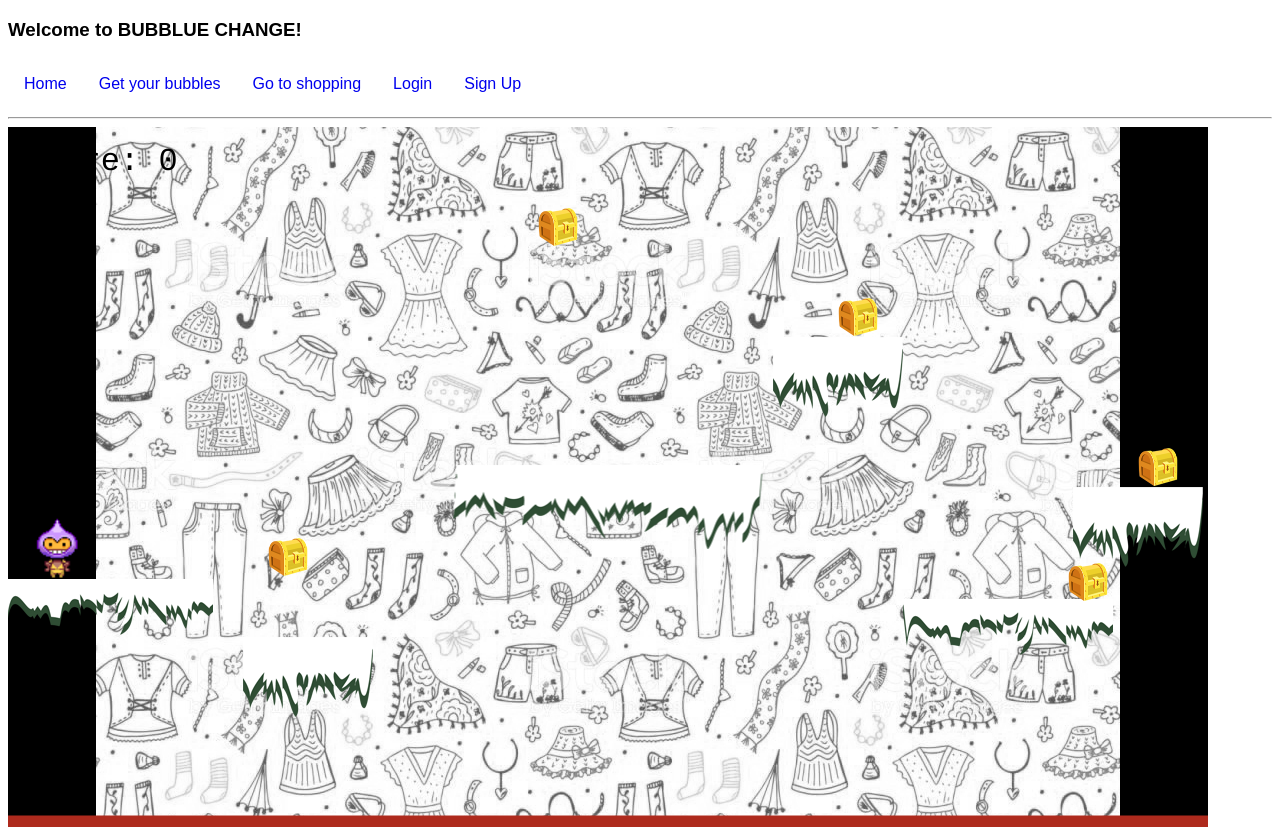
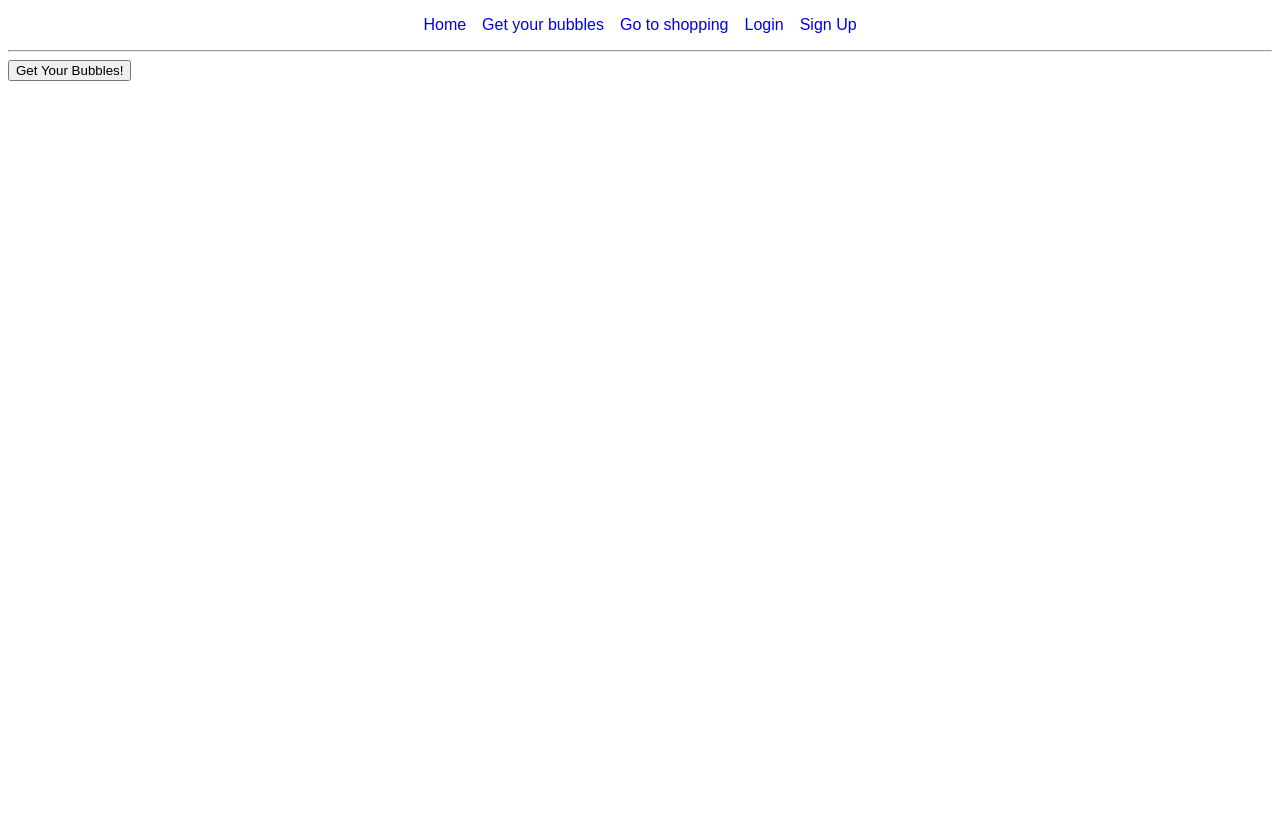
Before and after one commit to kasidikaishi/BubbleChange, a React app: page /bubblegame in a window 1280 px wide. After the commit the page ends 800 px from the top, so only its background shows below. Built offline with nearby package versions, Linux system fonts and the light colour scheme; animation ran at ten frames a second.

Commit message:
set up game interface, launcher rotation and launch bubble successful

```diff
--- a/client/components/BubbleGame.js
+++ b/client/components/BubbleGame.js
@@ -3,16 +3,26 @@ import Phaser from 'phaser'
 import BubbleScene from './BubbleScene'
 
 class BubbleGame extends React.Component {
+  constructor() {
+    super()
+    this.state = {
+      game: false,
+    }
+    this.handleClick = this.handleClick.bind(this);
+  }
 
-  componentDidMount() {
+  handleClick() {
+    this.setState({
+      game: true,
+    })
     const config = {
       type: Phaser.AUTO,
-      width: 1200,
-      height: 700,
+      width: 1260,
+      height: 580,
       physics: {
         default: 'arcade',
         arcade: {
-          gravity: { y: 300 },
+          gravity: { y: 0 },
           debug: false
         }
       },
@@ -23,7 +33,10 @@ class BubbleGame extends React.Component {
 
   render() {
     return (
-      <div id="phaser-game">
+      <div>
+        {this.state.game ? '' : (
+          <button type="button" onClick={this.handleClick}>Get Your Bubbles!</button>
+        )}
       </div>
     )
   }
--- a/client/components/BubbleScene.js
+++ b/client/components/BubbleScene.js
@@ -1,114 +1,175 @@
 import Phaser from "phaser";
 
 var plateform;
-var downform;
-var player;
+var launcher;
 var cursors;
-var treasure;
 var score = 0;
 var scoreText;
+
+var bubbles;
+var launchedBubble;
+var launchedBubbles;
+
+var stats;
+var speed;
+var lastFired = 0;
+var isDown = false;
+var mouseX = 0;
+var mouseY = 0;
+
 
 export default class BubbleScene extends Phaser.Scene{
 
   preload() {
-    this.load.image('background', 'assets/background.jpg')
-    this.load.image('landDown', 'assets/landDown.png')
-    this.load.image('plateform-01', 'assets/plateform-01.png')
-    this.load.image('plateform-02', 'assets/plateform-02.png')
-    this.load.image('plateform-03', 'assets/plateform-03.png')
-    this.load.image('treasure', 'assets/treasure.png')
-    this.load.image('showScore', 'assets/showScore.png')
-    this.load.image('failScore', 'assets/failScore.png')
-    this.load.spritesheet('dude', 'assets/dude.png', { frameWidth: 32, frameHeight: 48 })
+    this.load.image('gameInterface', 'assets/background.jpg')
+    this.load.image('plateform', 'assets/plateform.png')
+    this.load.image('launcher', 'assets/launcher.png')
+    this.load.image('blueBubble', 'assets/blueBubble.png')
+    this.load.image('redBubble', 'assets/redBubble.png')
+    this.load.image('yellowBubble', 'assets/yellowBubble.png')
+    this.load.image('greenBubble', 'assets/greenBubble.png')
+    // this.load.spritesheet('launcher', 'assets/launcher.png', { frameWidth: 180, frameHeight: 137 })
   }
 
   create() {
-    this.add.image(600, 350, 'background');
+    this.add.image(630, 290, 'gameInterface');
 
     plateform = this.physics.add.staticGroup();
-    plateform.create(100, 480, 'plateform-01');
-    plateform.create(300, 550, 'plateform-02');
-    plateform.create(600, 380, 'plateform-03');
-    plateform.create(830, 250, 'plateform-02');
-    plateform.create(1000, 500, 'plateform-01');
-    plateform.create(1130, 400, 'plateform-02');
+    plateform.create(400, 290, 'plateform');
+    plateform.create(860, 290, 'plateform');
 
-    player = this.physics.add.sprite(50, 400, 'dude').setScale(1.5);
-    player.setBounce(0.2);
-    player.setCollideWorldBounds(true);
+    cursors = this.input.keyboard.createCursorKeys();
+    scoreText = this.add.text(200, 16, 'Score: 0', { fontSize: '32px', fill: '#000' })
 
-    this.anims.create({
-      key: 'left',
-      frames: this.anims.generateFrameNumbers('dude', { start: 0, end: 3 }),
-      frameRate: 10,
-      repeat: -1
-    })
-    this.anims.create({
-      key: 'turn',
-      frames: [{ key: 'dude', frame: 4 }],
-      frameRate: 20,
-    })
-    this.anims.create({
-      key: 'right',
-      frames: this.anims.generateFrameNumbers('dude', { start: 5, end: 8 }),
-      frameRate: 10,
-      repeat: -1
+    launcher = this.physics.add.sprite(630, 511, 'launcher');
+    launcher.setCollideWorldBounds(true);
+
+
+    // Bubble
+    var allBubbles = ['redBubble', 'yellowBubble', 'blueBubble', 'greenBubble'];
+    var Bubble = new Phaser.Class({
+      Extends: Phaser.GameObjects.Image,
+      initialize:
+      function Bubble(scene) {
+        Phaser.GameObjects.Image.call(this, scene, 0, 0, allBubbles[[Math.floor(Math.random() * 4)]]);
+        this.incX = 0;
+        this.incY = 0;
+        this.lifespan = 0;
+        this.speed = Phaser.Math.GetSpeed(1500, 1);
+      },
+      fire: function (x, y) {
+        this.setActive(true);
+        this.setVisible(true);
+
+        this.setPosition(630, 532);
+
+        var angle = Phaser.Math.Angle.Between(x, y, 630, 532);
+
+        this.setRotation(angle);
+
+        this.incX = Math.cos(angle);
+        this.incY = Math.sin(angle);
+
+        this.lifespan = 1000;
+      },
+      update: function (time, delta) {
+        this.lifespan -= delta;
+        this.x -= this.incX * (this.speed * delta);
+        this.y -= this.incY * (this.speed * delta);
+
+        if (this.lifespan <= 0) {
+          this.setActive(false);
+          this.setVisible(false);
+        }
+      }
+    });
+    launchedBubbles = this.add.group({
+      classType: Bubble,
+      maxSize: 1,
+      minSize: 1,
+      runChildUpdate: true
     })
 
-    treasure = this.physics.add.staticGroup()
-    treasure.create(280, 430, 'treasure');
-    treasure.create(550, 100, 'treasure');
-    treasure.create(850, 190, 'treasure');
-    treasure.create(1080, 455, 'treasure');
-    treasure.create(1150, 340, 'treasure');
-    treasure.children.iterate(child => child.setScale(0.5).refreshBody())
+    launchedBubbles.children.iterate(child => {
+      child.setCollideWorldBounds(true);
+      child.setBounce(3)
+    })
 
-    cursors = this.input.keyboard.createCursorKeys();
+    speed = Phaser.Math.GetSpeed(300, 1);
 
-    scoreText = this.add.text(16, 16, 'Score: 0', { fontSize: '32px', fill: '#000' })
+    this.input.on('pointermove', function(pointer) {
+      mouseX = pointer.x;
+      mouseY = pointer.y;
+    })
+    this.input.on('pointerup', function(pointer) {
+      isDown = false
+    })
+    this.input.on('pointerdown', function(pointer) {
+      isDown = true
+    })
 
-    downform = this.physics.add.staticGroup()
-    downform.create(600, 695, 'landDown')
+    var bubble = ['redBubble', 'yellowBubble', 'blueBubble', 'greenBubble'][Math.floor(Math.random() * 4)];
+    bubbles = this.physics.add.group({
+      key: bubble,
+      repeat: 8,
+      setXY: { x: 438, y: 24, stepX: 48}
+    })
+    bubbles.children.iterate(child => child.setCollideWorldBounds(true))
 
-    this.physics.add.collider(player, plateform);
-    this.physics.add.collider(treasure, plateform);
-    this.physics.add.overlap(player, treasure, collectTreasure, null, this)
-    this.physics.add.collider(player, downform, hitDown, null, this)
+    this.physics.add.collider(launcher, plateform);
+    this.physics.add.collider(bubbles, plateform);
+    this.physics.add.collider(launchedBubbles, plateform);
+    this.physics.add.collider(Bubble, plateform);
+    this.physics.add.collider(Bubble, bubbles, collectBubble, null, this)
 
-    function collectTreasure(player, treasure) {
-      treasure.disableBody(true, true);
-      score += 10;
-      scoreText.setText(`Score: ${score}`);
-
-      if (score === 50) {
+    function collectBubble(launchedBubbles, bubbles) {
+      if (launchedBubbles.texture.key === bubbles.texture.key) {
+        bubbles.disableBody(true, true);
+        launchedBubbles.disableBody(true, true);
+        score += 10;
+        scoreText.setText(`Score: ${score}`);
+      }
+      if (score >= 50) {
         this.physics.pause();
-        this.add.image(600, 350, 'showScore');
-        this.add.text(250, 280, `    Success!\nYour score is ${score}`, { fontSize: '64px', fill: '#000' })
+        this.add.text(330, 200, `    Success!\nYour score is ${score}`, { fontSize: '64px', fill: '#000' })
       }
-    }
-
-    function hitDown(player, downform) {
-      this.physics.pause();
-      this.add.image(600, 350, 'failScore');
-      this.add.text(250, 280, `    Fail...\nYour score is ${score}`, { fontSize: '64px', fill: '#fff' })
     }
 
   }
 
-  update() {
-    if (cursors.left.isDown) {
-      player.setVelocityX(-200);
-      player.anims.play('left', true);
-    } else if (cursors.right.isDown) {
-      player.setVelocityX(200);
-      player.anims.play('right', true);
-    } else {
-      player.setVelocityX(0);
-      player.anims.play('turn');
+
+
+  update(time) {
+    // Bubble
+    if (isDown && time > lastFired) {
+      var launchedBubble = launchedBubbles.get()
+      if (launchedBubble) {
+        launchedBubble.fire(mouseX, mouseY);
+        lastFired = time + 10;
+      }
     }
-    if (cursors.up.isDown && player.body.touching.down) {
-      player.setVelocityY(-280);
-    }
+
+    launcher.setRotation(Phaser.Math.Angle.Between(mouseX, mouseY, launcher.x, launcher.y) - Math.PI / 2)
+
+    // if (cursors.up.isDown) {
+    //   launchedBubble.setVelocityY(-1000);
+    // }
+    // if (cursors.left.isDown) {
+    //   launcher.setVelocityX(-200);
+    //   if (launchedBubble.y >= 532) {
+    //     launchedBubble.setVelocityX(-200);
+    //   }
+    // } else if (cursors.right.isDown) {
+    //   launcher.setVelocityX(200);
+    //   if (launchedBubble.y >= 532) {
+    //     launchedBubble.setVelocityX(200);
+    //   }
+    // } else {
+    //   launcher.setVelocityX(0);
+    //   if (launchedBubble.y >= 532) {
+    //     launchedBubble.setVelocityX(0);
+    //   }
+    // }
   }
 
 }
--- a/client/components/Navbar.js
+++ b/client/components/Navbar.js
@@ -5,10 +5,9 @@ import {logout} from '../store'
 
 const Navbar = ({handleClick, isLoggedIn}) => (
   <div>
-    <h3>Welcome to BUBBLUE CHANGE!</h3>
     <nav>
       {isLoggedIn ? (
-        <div>
+        <div className="nav">
           <Link to="/home">Home</Link>
           <Link to="/bubblegame">Get your bubbles</Link>
           <Link to="/shoppingmall">Go to shopping</Link>
@@ -21,7 +20,7 @@ const Navbar = ({handleClick, isLoggedIn}) => (
           <div>username</div>
         </div>
       ) : (
-        <div>
+        <div className="nav">
           <Link to="/home">Home</Link>
           <Link to="/bubblegame">Get your bubbles</Link>
           <Link to="/shoppingmall">Go to shopping</Link>
--- a/public/style.css
+++ b/public/style.css
@@ -6,16 +6,24 @@ a {
   text-decoration: none;
 }
 
+a:hover {
+  color: #00F
+}
+
 label {
   display: block;
 }
 
 nav a {
   display: inline-block;
-  margin: 1em;
+  margin: 0.5em;
 }
 
 form div {
   margin: 1em;
   display: inline-block;
 }
+
+.nav {
+  text-align: center;
+}
```
Also changed, not shown: public/assets/blueBubble.png (added), public/assets/dude.png (deleted), public/assets/failScore.png (deleted), public/assets/greenBubble.png (added), public/assets/landDown.png (deleted), public/assets/landscape.jpg (deleted), public/assets/launcher.png (added), public/assets/plateform-01.png (deleted), public/assets/plateform-02.png (deleted), public/assets/plateform-03.png (deleted), public/assets/plateform.png (added), public/assets/redBubble.png (added), public/assets/showScore.png (deleted), public/assets/treasure.png (deleted), 1 more files.
